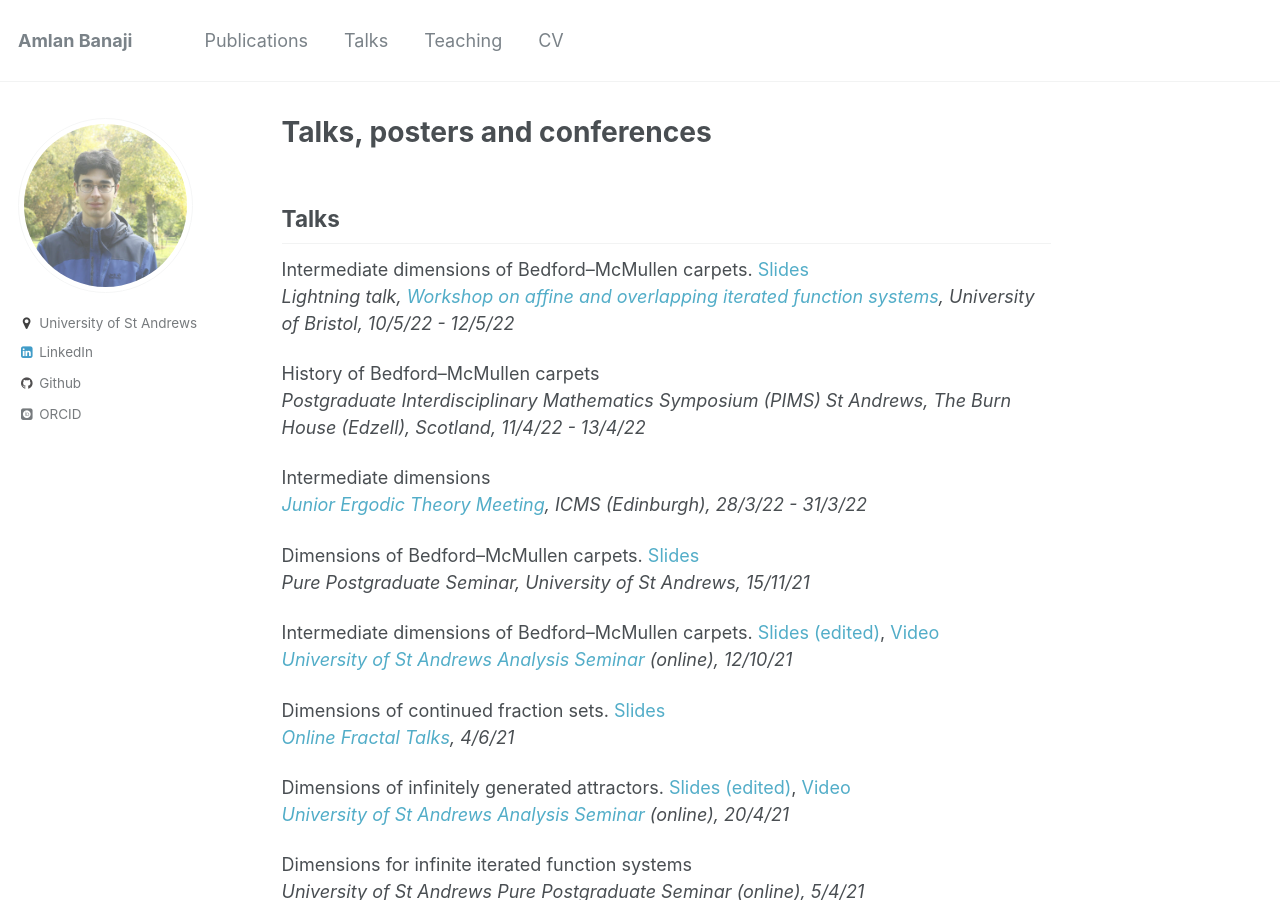
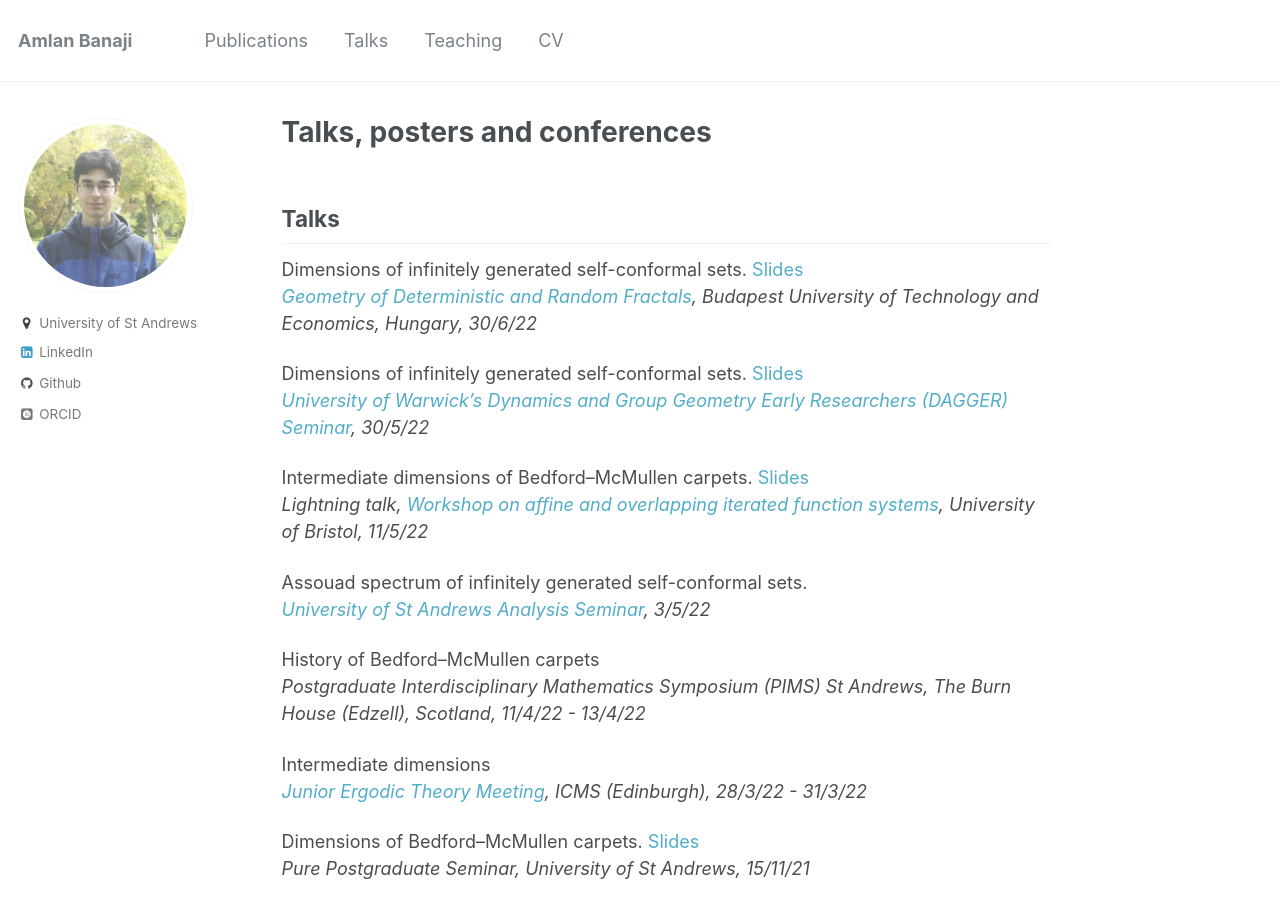
Before and after one commit to amlan-banaji/amlan-banaji.github.io, a Jekyll site: the page built from _pages/talks.md, in a window 1280 px wide and 900 px high. Built offline with Jekyll 4.4.1, drawn with Linux system fonts in a browser that asks for light colours; some web fonts are replaced.

Commit message:
assouad on arxiv and talks

```diff
--- a/_pages/talks.md
+++ b/_pages/talks.md
@@ -6,8 +6,17 @@ author_profile: true
 
 ## Talks
 
+Dimensions of infinitely generated self-conformal sets. [Slides](https://amlan-banaji.github.io/files/Budapest2022.pdf)
+*[Geometry of Deterministic and Random Fractals](https://simon60.math.bme.hu/), Budapest University of Technology and Economics, Hungary, 30/6/22*
+
+Dimensions of infinitely generated self-conformal sets. [Slides](https://amlan-banaji.github.io/files/Warwick2022.pdf)
+*[University of Warwick's Dynamics and Group Geometry Early Researchers (DAGGER) Seminar](https://warwick.ac.uk/fac/sci/maths/research/events/seminars/areas/dagger), 30/5/22*
+
 Intermediate dimensions of Bedford–McMullen carpets. [Slides](https://amlan-banaji.github.io/files/BedfordBristolWorkshop.pdf)
-*Lightning talk, [Workshop on affine and overlapping iterated function systems](https://www.mat.univie.ac.at/~troscheit/workshop2022/), University of Bristol, 10/5/22 - 12/5/22*
+*Lightning talk, [Workshop on affine and overlapping iterated function systems](https://www.mat.univie.ac.at/~troscheit/workshop2022/), University of Bristol, 11/5/22*
+
+Assouad spectrum of infinitely generated self-conformal sets.
+*[University of St Andrews Analysis Seminar](http://www-maths.mcs.st-andrews.ac.uk/pg/pure/Analysis/seminars.html), 3/5/22*
 
 History of Bedford–McMullen carpets
 *Postgraduate Interdisciplinary Mathematics Symposium (PIMS) St Andrews, The Burn House (Edzell), Scotland, 11/4/22 - 13/4/22*
```
Also changed, not shown: _pages/publications.md (+5 -2 lines), 3 other files.
